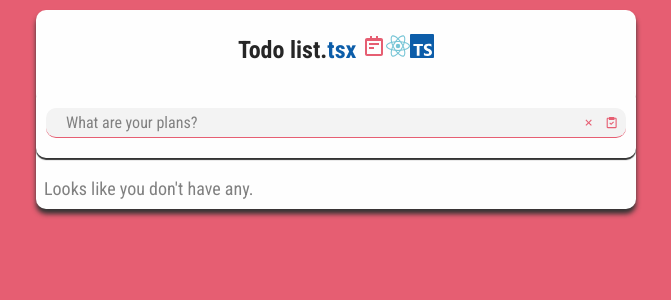
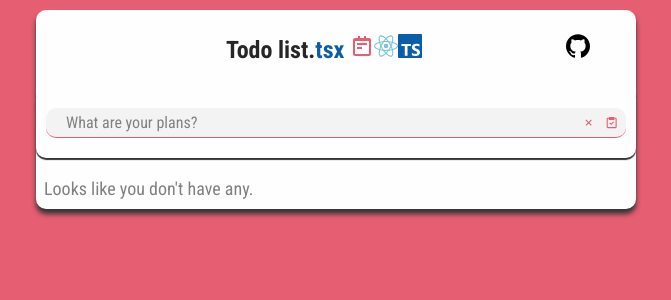
Before and after one commit to FortuneHere/TodoApp-dnd-tsx, a React (Create React App) app: page / in a window 1280 px wide. Shown: the top 300 px of the page, without its empty margins (304-975 px from the left). Built offline with nearby package versions, Linux system fonts and the light colour scheme.

Commit message:
added github source link

```diff
--- a/src/components/UI/head/MyHead.module.css
+++ b/src/components/UI/head/MyHead.module.css
@@ -34,3 +34,11 @@
     font-size: 14px;
   }
 }
+
+a {
+  position: relative;
+  left: 6em;
+  color:black;
+  text-decoration: none;
+
+}
--- a/src/components/UI/head/MyHead.tsx
+++ b/src/components/UI/head/MyHead.tsx
@@ -2,7 +2,8 @@ import React from 'react';
 import cl from './MyHead.module.css';
 import { BiNotepad } from 'react-icons/bi';
 import { SiTypescript, SiReact } from 'react-icons/si';
-
+import MyButton from '../button/MyButton';
+import { SiGithub } from 'react-icons/si';
 const MyHead = () => {
   return (
     <div className={cl.head}>
@@ -13,6 +14,13 @@ const MyHead = () => {
           <SiReact id={cl['react']} />
           <SiTypescript id={cl['typescript']} />
         </span>
+        <a
+          href='https://github.com/FortuneHere/TodoApp-dnd-tsx'
+          target='_blank'
+          rel='noreferrer'
+        >
+          <SiGithub />
+        </a>
       </p>
     </div>
   );
```
